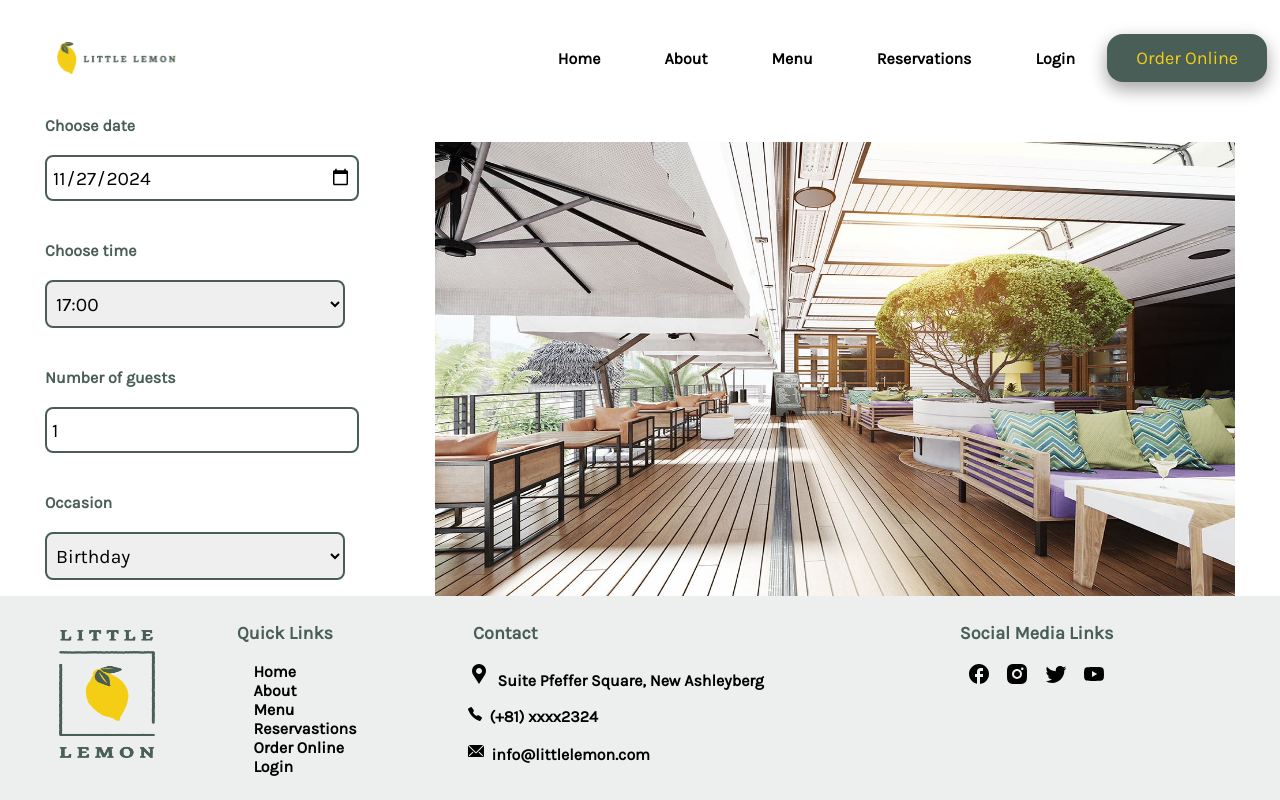
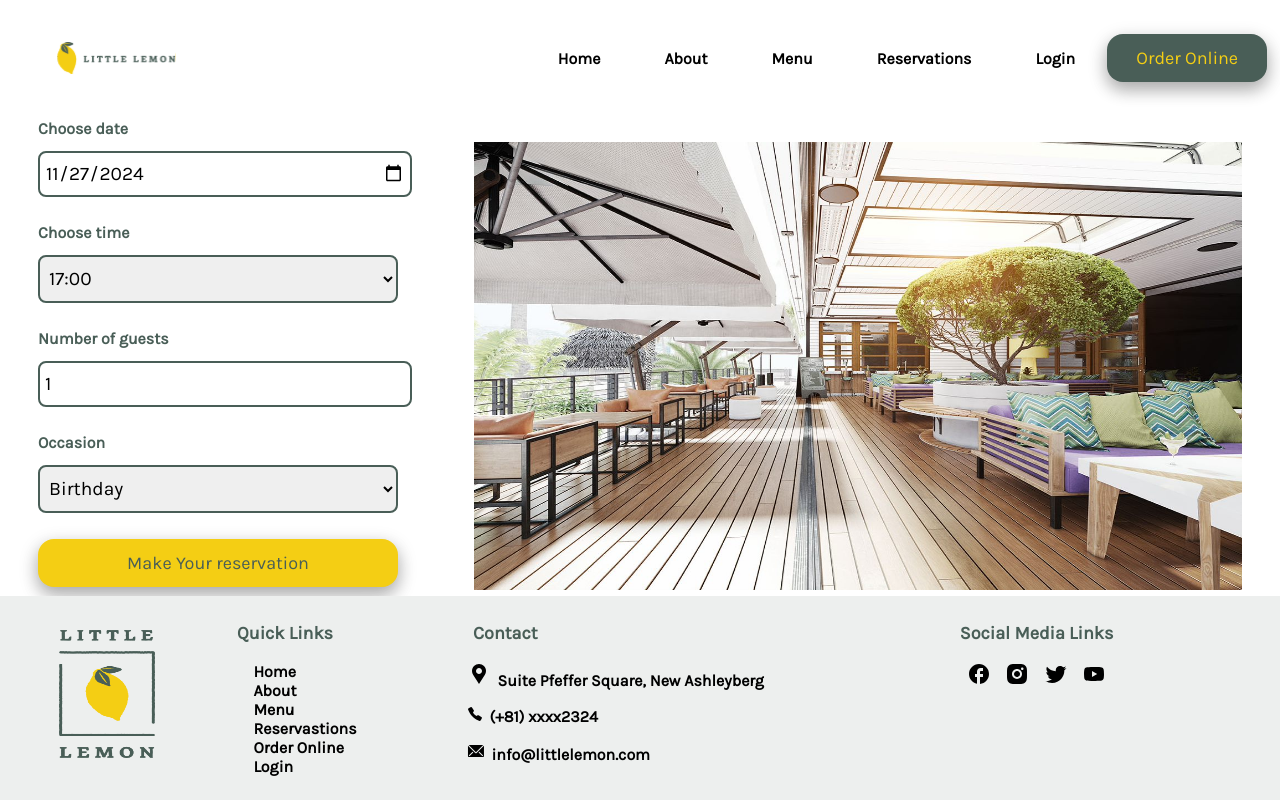
Before and after one commit to mrunmayee-t/little-lemon, a React (Create React App) app: page /booking in a window 1280 px wide. Built offline with nearby package versions, Linux system fonts and the light colour scheme; a web font is replaced by a local one.

Commit message:
booking form changes

```diff
--- a/src/components/BookingForm.js
+++ b/src/components/BookingForm.js
@@ -48,8 +48,8 @@ const BookingForm = (props) => {
         <form
           style={{
             display: "grid",
-            width: "300px",
-            gap: "20px",
+            width: "360px",
+            gap: "13px",
             margin: "auto",
           }}
           onSubmit={formik.handleSubmit}
@@ -123,8 +123,8 @@ const BookingForm = (props) => {
         <img
           src={restaurant}
           style={{
-            width: "50rem",
-            height: "30rem",
+            width: "48rem",
+            height: "28rem",
             margin: "auto",
             marginTop: "2%",
           }}
```
